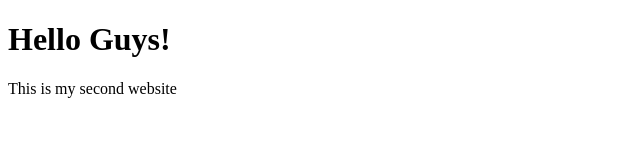
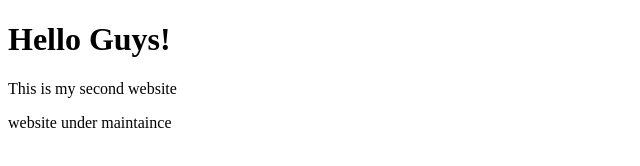
Before and after one commit to Pritam-hasdefine/test.pipeline, a plain HTML site: page index.html in a window 1280 px wide. Shown: the whole page, without its empty margins (0-640 px from the left). Drawn offline with Linux system fonts and the light colour scheme.

Commit message:
indexfile_change

```diff
--- a/index.html
+++ b/index.html
@@ -5,7 +5,7 @@
 <h1>Hello Guys!</h1>
 
 <p>This is my second  website </p>
-
+<p>website under maintaince</p>
 
 
 
```
